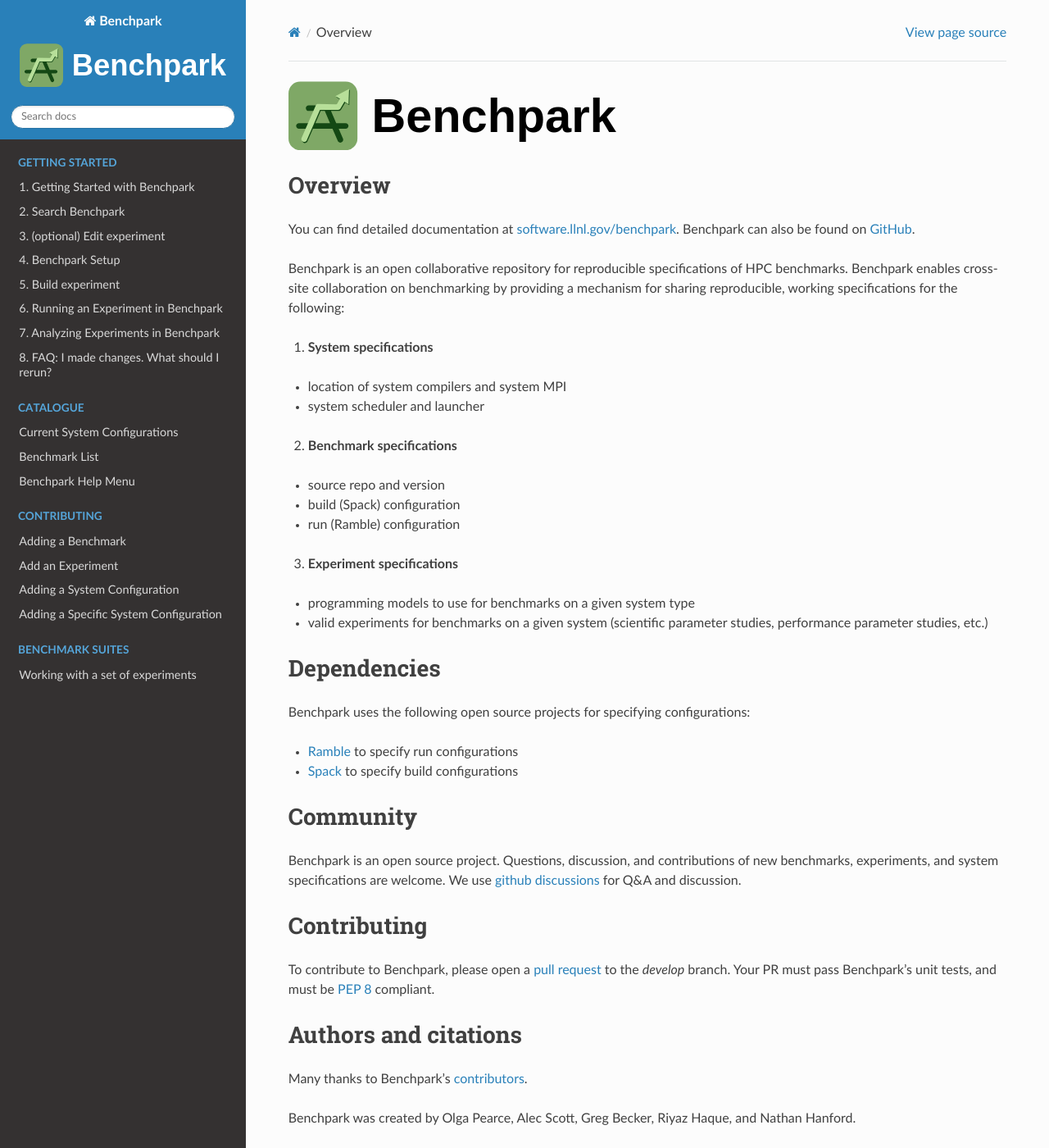
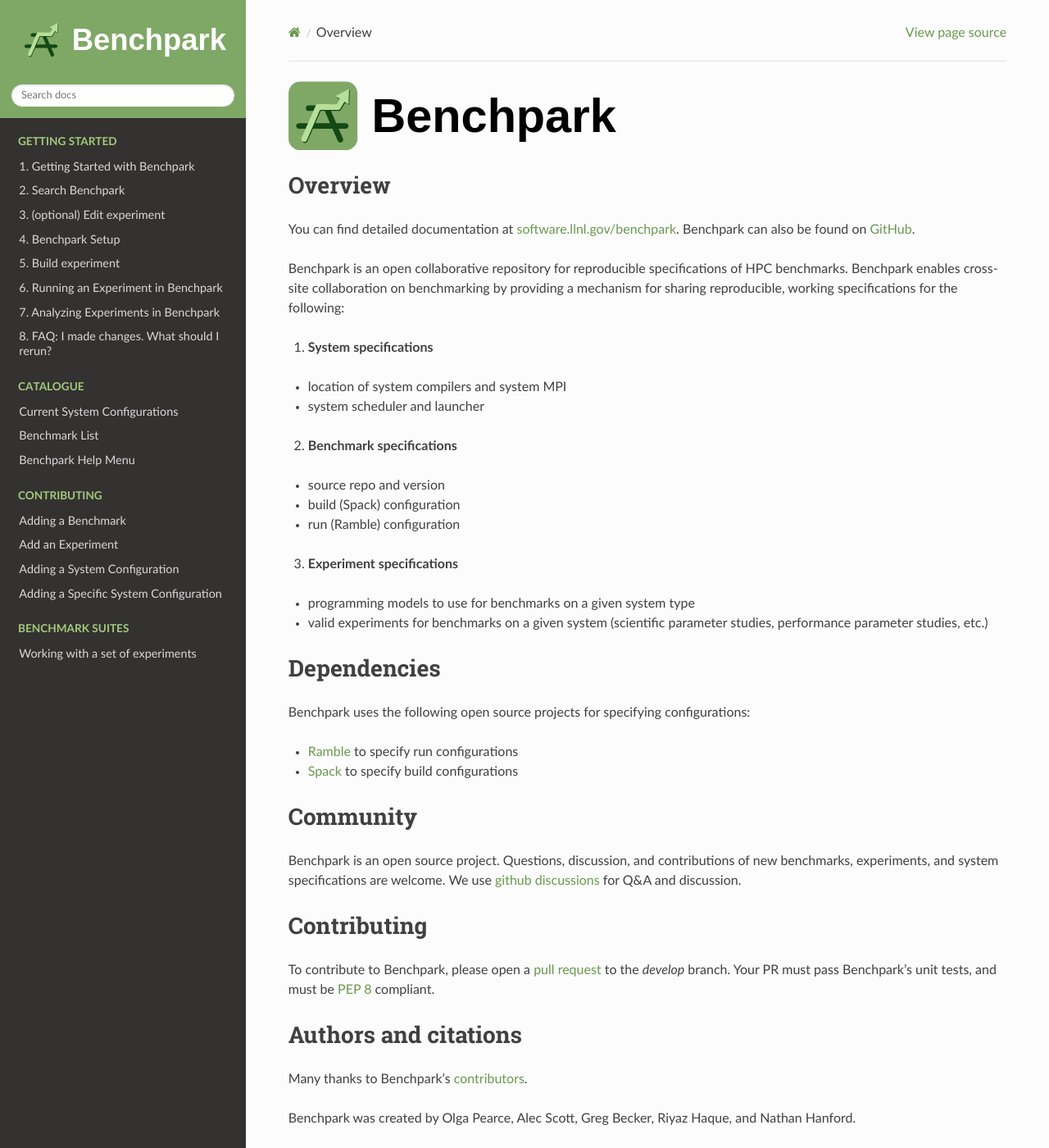
Before and after one commit to LLNL/benchpark, a Sphinx documentation site: the page built from docs/index.rst, in a window 1280 px wide and 1400 px high. Shown: the whole window at 82% size. Built offline with Sphinx 7.4.7 and the Read the Docs theme 2.0.0, drawn with Linux system fonts in a browser that asks for light colours; pages that are not in the unit, such as notebooks, are missing from menus.

Commit message:
docs: add green coloring to match logo (#191)
* Add custom css rules to better color the docs like the logo

* Black format conf.py

```diff
--- a/docs/_static/css/custom.css
+++ b/docs/_static/css/custom.css
@@ -1,3 +1,87 @@
+a {
+    color: #6a984e
+}
+
+a:hover {
+    color: #7fa866
+}
+
+a:visited {
+    color: #9b59b6
+}
+
 .wy-nav-content {
     max-width: 1200px !important;
 }
+
+.wy-side-nav-search, .wy-nav-top {
+    background: #7fa866
+}
+
+.wy-nav .wy-menu-vertical header {
+    color: #7fa866
+}
+
+.wy-menu-vertical a {
+    color:#d9d9d9
+}
+
+.wy-nav .wy-menu-vertical a:hover {
+    background-color: #7fa866
+}
+
+.wy-menu-vertical header, .wy-menu-vertical p.caption {
+    color: #a1ca7b
+}
+
+.wy-nav-top {
+    background: #7fa866
+}
+
+.rst-content .wy-alert-neutral.admonition-todo a, .rst-content .wy-alert-neutral.admonition a, .rst-content .wy-alert-neutral.attention a, .rst-content .wy-alert-neutral.caution a, .rst-content .wy-alert-neutral.danger a, .rst-content .wy-alert-neutral.error a, .rst-content .wy-alert-neutral.hint a, .rst-content .wy-alert-neutral.important a, .rst-content .wy-alert-neutral.note a, .rst-content .wy-alert-neutral.seealso a, .rst-content .wy-alert-neutral.tip a, .rst-content .wy-alert-neutral.warning a, .wy-alert.wy-alert-neutral a {
+    color: #7fa866
+}
+
+.wy-tray-container li.wy-tray-item-info {
+    background: #7fa866
+}
+
+.btn-info {
+    background-color: #7fa866 !important
+}
+
+.btn-link {
+    color: #7fa866;
+}
+
+.wy-dropdown-menu > dd > a:hover {
+    background: #7fa866
+}
+
+.wy-dropdown.wy-dropdown-bubble .wy-dropdown-menu a:hover {
+    background: #7fa866
+}
+
+.wy-inline-validate.wy-inline-validate-info .wy-input-context {
+    color: #7fa866
+}
+
+.wy-text-info {
+    color:#7fa866 !important
+}
+
+.wy-side-nav-search {
+    background-color: #7fa866
+}
+
+.wy-side-nav-search input[type=text] {
+    border-color: #7fa866
+}
+
+.wy-side-nav-search img {
+    background-color: #7fa866
+}
+
+html.writer-html4 .rst-content dl:not(.docutils) > dt, html.writer-html5 .rst-content dl[class]:not(.option-list):not(.field-list):not(.footnote):not(.citation):not(.glossary):not(.simple) > dt {
+    color: #7fa866
+}
--- a/docs/conf.py
+++ b/docs/conf.py
@@ -43,3 +43,4 @@
 html_static_path = ["_static"]
 html_css_files = ["css/custom.css"]
 html_logo = "_static/images/benchpark-dark.svg"
+html_theme_options = {"logo_only": True}
```
